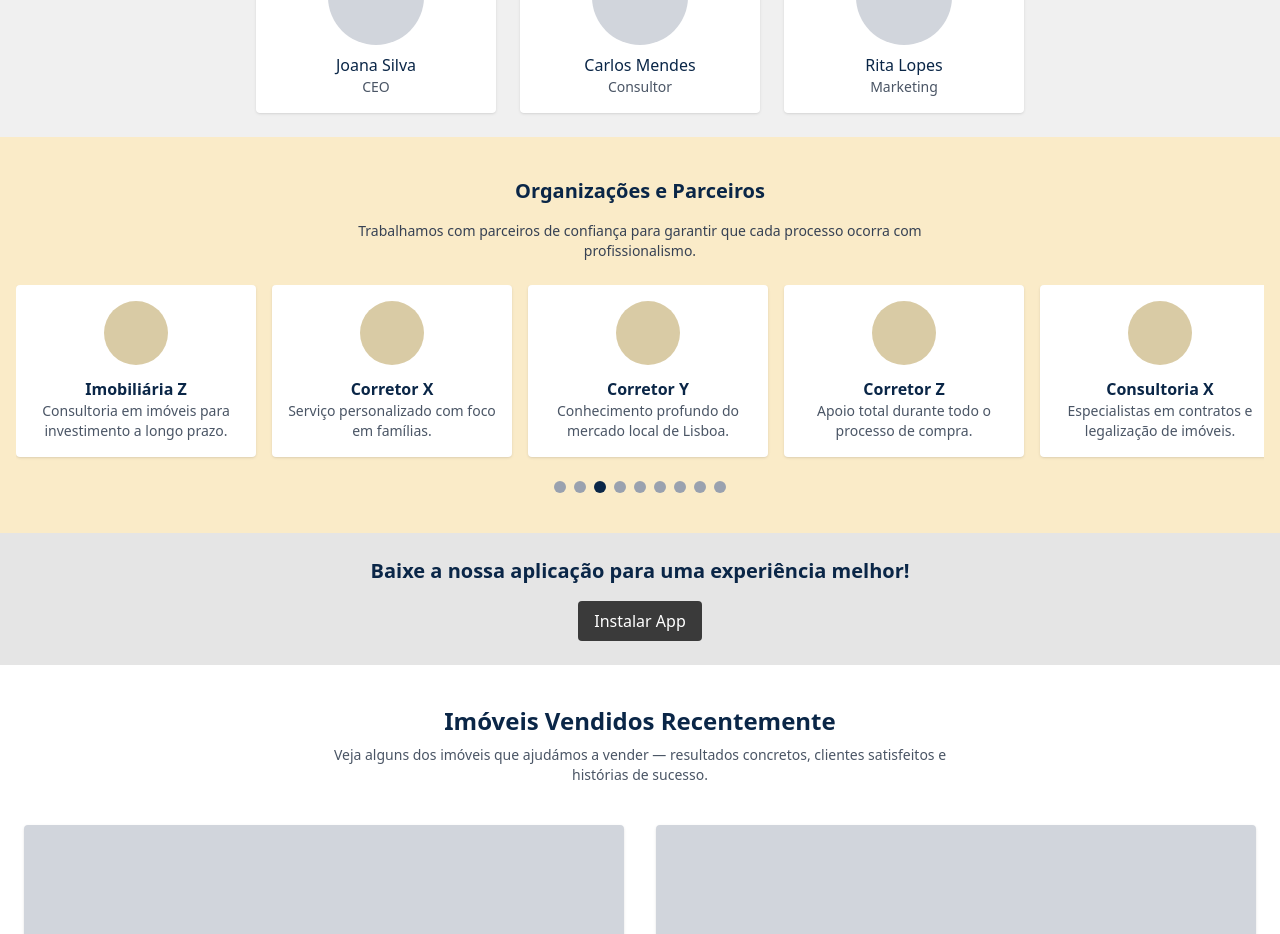
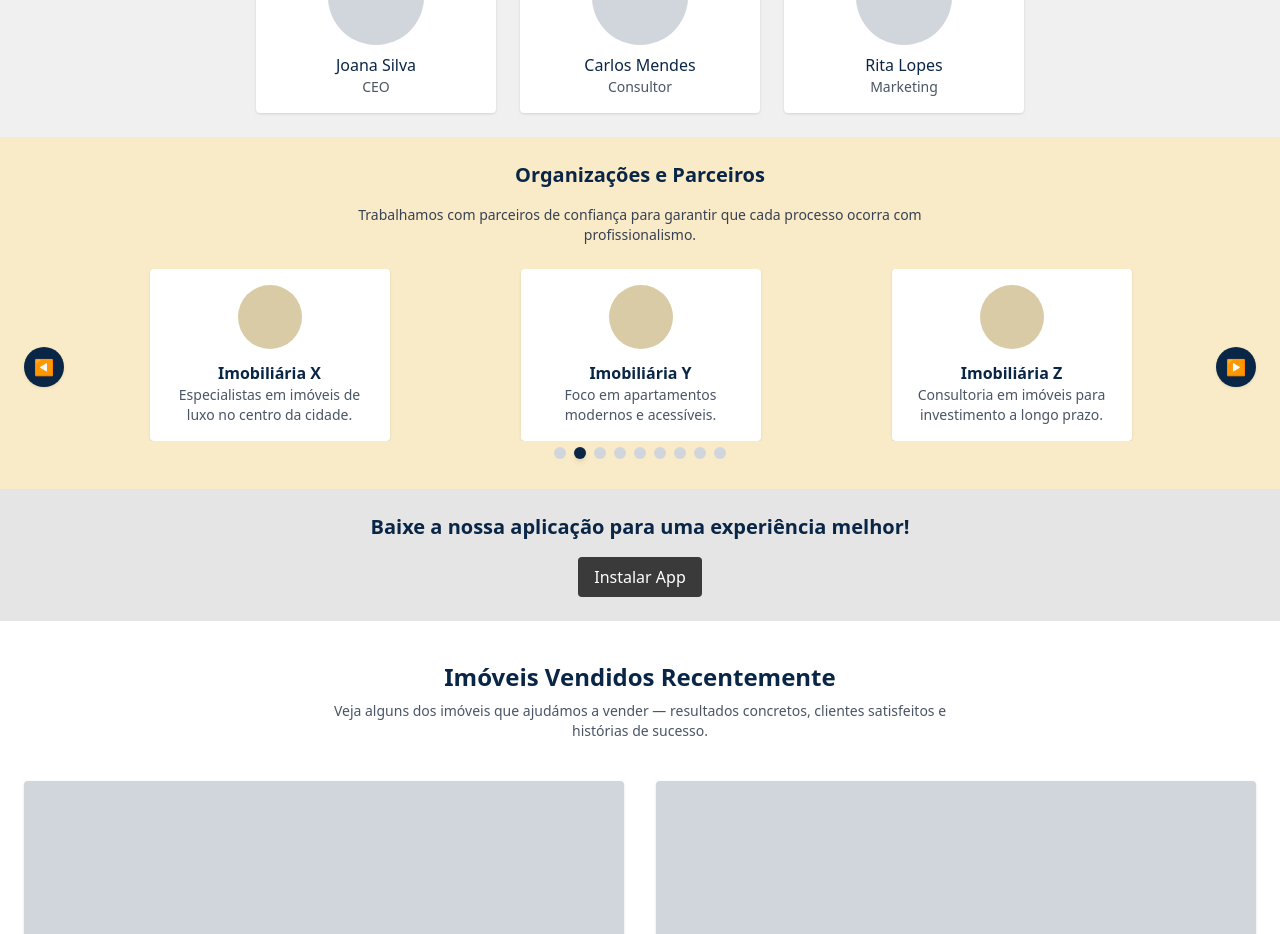
Before and after one commit to DEISI-ULHT-TFC-2024-25/TFC-DEISI2043-IMOinvestor_Frontend, a React (Vite) app in the folder imoinvestidor/: page / in a window 1280 px wide. Shown: the part 2129-3063 px from the top of the page. Built offline with nearby package versions, Linux system fonts and the light colour scheme.

Commit message:
Aplied the new slider to list organizations

```diff
--- a/imoinvestidor/src/components/home/OrganizationsSection.jsx
+++ b/imoinvestidor/src/components/home/OrganizationsSection.jsx
@@ -1,4 +1,4 @@
-import { useEffect, useRef, useState } from 'react';
+import SliderWrapper from '../SliderWrapper';
 
 export const OrganizationsSection = () => {
   const items = [
@@ -13,74 +13,24 @@ export const OrganizationsSection = () => {
     { nome: "Consultoria Z", descricao: "Apoio jurídico em transações de grande escala." },
   ];
 
-  const containerRef = useRef();
-  const itemRef = useRef();
-  const [activeIndex, setActiveIndex] = useState(0);
-
-  useEffect(() => {
-    const container = containerRef.current;
-    const itemWidth = itemRef.current?.offsetWidth || 0;
-
-    const interval = setInterval(() => {
-      const next = (activeIndex + 1) % items.length;
-      setActiveIndex(next);
-
-      container?.scrollTo({
-        left: next * (itemWidth + 16), // 16px = gap-4
-        behavior: 'smooth',
-      });
-    }, 3000);
-
-    return () => clearInterval(interval);
-  }, [activeIndex, items.length]);
-
-  useEffect(() => {
-    const container = containerRef.current;
-    const itemWidth = itemRef.current?.offsetWidth || 0;
-
-    const handleScroll = () => {
-      const index = Math.round(container.scrollLeft / (itemWidth + 16));
-      setActiveIndex(index);
-    };
-
-    container?.addEventListener('scroll', handleScroll);
-    return () => container?.removeEventListener('scroll', handleScroll);
-  }, []);
-
   return (
-    <section className="py-10 px-4 bg-[#FAEBC8] text-[#0A2647] text-center">
+    <section className="p-6 bg-[#FAEBC8] text-[#0A2647] text-center">
       <h3 className="text-xl font-semibold mb-4">Organizações e Parceiros</h3>
       <p className="max-w-xl mx-auto text-sm text-gray-700 mb-6">
         Trabalhamos com parceiros de confiança para garantir que cada processo ocorra com profissionalismo.
       </p>
 
-      <div
-        ref={containerRef}
-        className="flex gap-4 overflow-x-auto scroll-smooth snap-x pb-2 scrollbar-hide max-w-screen-xl mx-auto flex-nowrap"
-      >
+      <SliderWrapper slidesToShow={3}>
         {items.map((org, i) => (
-          <div
-            key={i}
-            ref={i === 0 ? itemRef : null}
-            className="snap-start bg-white p-4 rounded shadow w-60 min-w-[240px] max-w-[240px] flex-shrink-0"
-          >
-            <div className="w-16 h-16 bg-[#D9CBA5] rounded-full mx-auto mb-3"></div>
-            <h4 className="font-semibold text-md">{org.nome}</h4>
-            <p className="text-sm text-gray-600">{org.descricao}</p>
+          <div key={i} className="px-2">
+            <div className="bg-white p-4 rounded shadow w-60 mx-auto">
+              <div className="w-16 h-16 bg-[#D9CBA5] rounded-full mx-auto mb-3"></div>
+              <h4 className="font-semibold text-md">{org.nome}</h4>
+              <p className="text-sm text-gray-600">{org.descricao}</p>
+            </div>
           </div>
         ))}
-      </div>
-
-      <div className="flex justify-center gap-2 mt-4">
-        {items.map((_, i) => (
-          <div
-            key={i}
-            className={`w-3 h-3 rounded-full ${
-              i === activeIndex ? 'bg-[#0A2647]' : 'bg-gray-400'
-            } transition`}
-          />
-        ))}
-      </div>
+      </SliderWrapper>
     </section>
   );
 };
```
